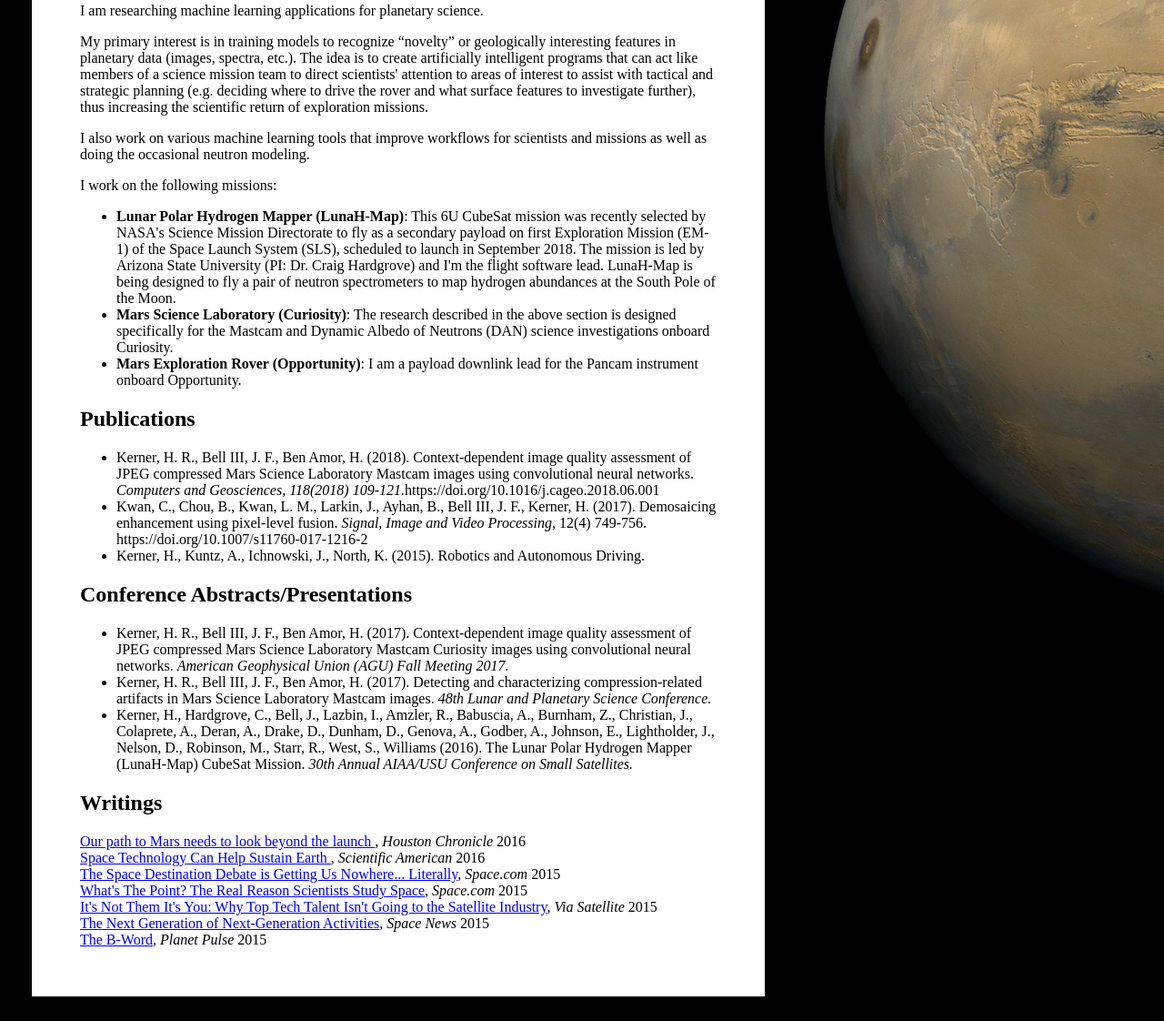
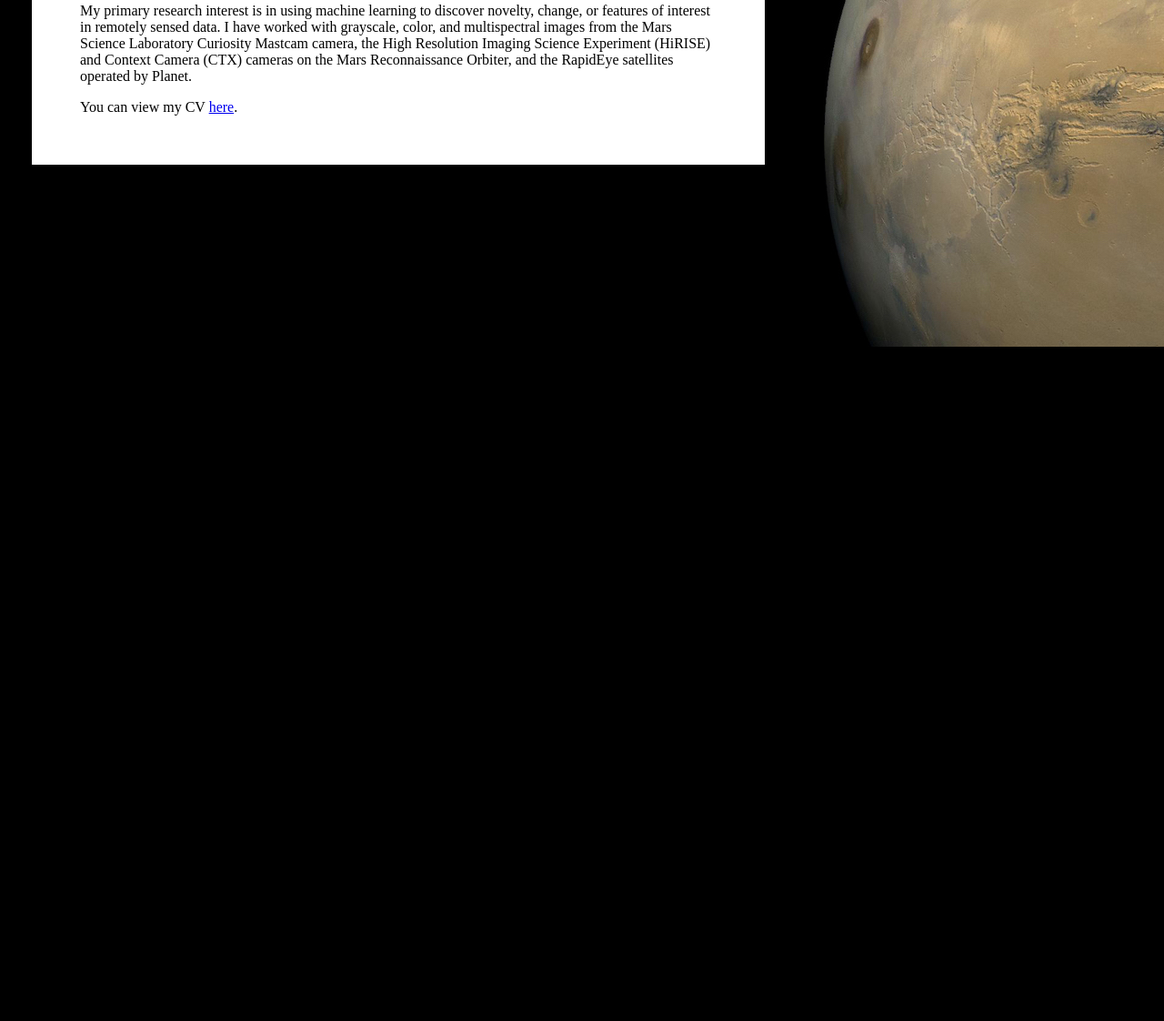
Before and after one commit to hannah-rae/oldwebsite.github.io, a plain HTML site: page index.html in a window 1280 px wide. Shown: the part 419-1541 px from the top of the page at 91% size. After the commit the page ends 800 px from the top, so only its background shows below. Drawn offline with Linux system fonts and the light colour scheme; a web font is replaced by a local one.

Commit message:
Cleaned up old things and added CV link.

```diff
--- a/index.html
+++ b/index.html
@@ -88,56 +88,9 @@
 
 <h2>Research</h2>
 
-<p>I am researching machine learning applications for planetary science. </p>
+<p>My primary research interest is in using machine learning to discover novelty, change, or features of interest in remotely sensed data. I have worked with grayscale, color, and multispectral images from the Mars Science Laboratory Curiosity Mastcam camera, the High Resolution Imaging Science Experiment (HiRISE) and Context Camera (CTX) cameras on the Mars Reconnaissance Orbiter, and the RapidEye satellites operated by Planet.</p>
 
-<p>My primary interest is in training models to recognize “novelty” or geologically interesting features in planetary data (images, spectra, etc.). The idea is to create artificially intelligent programs that can act like members of a science mission team to direct scientists' attention to areas of interest to assist with tactical and strategic planning (e.g. deciding where to drive the rover and what surface features to investigate further), thus increasing the scientific return of exploration missions.</p>
-
-<p>I also work on various machine learning tools that improve workflows for scientists and missions as well as doing the occasional neutron modeling.
-
-<p>I work on the following missions:</p>
-<ul>
-
-	<li><strong>Lunar Polar Hydrogen Mapper (LunaH-Map)</strong>: This 6U CubeSat mission was recently selected by NASA's Science Mission Directorate to fly as a secondary payload on first Exploration Mission (EM-1) of the Space Launch System (SLS), scheduled to launch in September 2018. The mission is led by Arizona State University (PI: Dr. Craig Hardgrove) and I'm the flight software lead. LunaH-Map is being designed to fly a pair of neutron spectrometers to map hydrogen abundances at the South Pole of the Moon.</li>
-
-	<li><strong>Mars Science Laboratory (Curiosity)</strong>: The research described in the above section is designed specifically for the Mastcam and Dynamic Albedo of Neutrons (DAN) science investigations onboard Curiosity.</li>
-
-    <li><strong>Mars Exploration Rover (Opportunity)</strong>: I am a payload downlink lead for the Pancam instrument onboard Opportunity.</li>
-
-</ul>
-
-<!--<h2>Nonprofit</h2>
-
-<p>I am interested in the advancement of space exploration toward permanent off-Earth human settlements through collaboration between space, tech, and private investment.</p>
-<p>I work with the following nonprofits:</p>
-<ul>
-	<li><strong>Space Frontier Foundation</strong>: I currently serve as the Executive Director of this 501(c)3 non-profit whose mission is to enable economic prosperity and a thriving community within the private space industry. The Space Frontier Foundation is an organization of people dedicated to opening the Space Frontier to human settlement as rapidly as possible. Its goals include protecting the Earth's fragile biosphere and creating a freer and more prosperous life for each generation by using the unlimited energy and material resources of space. Its purpose is to unleash the power of free enterprise and lead a united humanity permanently into the Solar System.</li>
-	<li><strong>Students for the Exploration and Development of Space (SEDS)</strong>: I am on the Board of Advisors for SEDS-USA, a 501(c)3 non-profit founded by Peter Diamandis, Bob Richards, and Todd Hawley in 1980 to empower young people to participate and make an impact in space exploration. I served as Chair from 2013-2015.</li>
-</ul>-->
-
-<h2>Publications</h2>
-<ul>
-<li>Kerner, H. R., Bell III, J. F., Ben Amor, H. (2018). Context-dependent image quality assessment of JPEG compressed Mars Science Laboratory Mastcam images using convolutional neural networks.<em> Computers and Geosciences, 118(2018) 109-121.</em>https://doi.org/10.1016/j.cageo.2018.06.001 <br></li>
-<li>Kwan, C., Chou, B., Kwan, L. M., Larkin, J., Ayhan, B., Bell III, J. F., Kerner, H. (2017). Demosaicing enhancement using pixel-level fusion. <em>Signal, Image and Video Processing</em>, 12(4) 749-756. https://doi.org/10.1007/s11760-017-1216-2</li>
-<li>Kerner, H., Kuntz, A., Ichnowski, J., North, K. (2015). Robotics and Autonomous Driving.</li>
-</ul>
-
-<h2>Conference Abstracts/Presentations</h2>
-<ul>
-<li>Kerner, H. R., Bell III, J. F., Ben Amor, H. (2017). Context-dependent image quality assessment of JPEG compressed Mars Science Laboratory Mastcam Curiosity images using convolutional neural networks. <em>American Geophysical Union (AGU) Fall Meeting 2017. </em></li>
-<li>Kerner, H. R., Bell III, J. F., Ben Amor, H. (2017). Detecting and characterizing compression-related artifacts in Mars Science Laboratory Mastcam images. <em>48th Lunar and Planetary Science Conference.</em></li>
-<li>Kerner, H., Hardgrove, C., Bell, J., Lazbin, I., Amzler, R., Babuscia, A., Burnham, Z., Christian, J., Colaprete, A., Deran, A., Drake, D., Dunham, D., Genova, A., Godber, A., Johnson, E., Lightholder, J., Nelson, D., Robinson, M., Starr, R., West, S., Williams (2016). The Lunar Polar Hydrogen Mapper (LunaH-Map) CubeSat Mission. <em>30th Annual AIAA/USU Conference on Small Satellites.</em></li>
-</ul>
-
-<h2>Writings</h2>
-<a href="http://www.chron.com/opinion/outlook/article/Kerner-Our-path-to-Mars-needs-to-look-beyond-the-10631175.php"> Our path to Mars needs to look beyond the launch </a>, <em>Houston Chronicle</em> 2016<br>
-<a href="https://blogs.scientificamerican.com/guest-blog/space-technology-can-help-sustain-earth/"> Space Technology Can Help Sustain Earth </a>, <em>Scientific American</em> 2016<br>
-<a href="http://www.space.com/29659-debating-space-destination-is-grounding-exploration.html"> The Space Destination Debate is Getting Us Nowhere... Literally</a>, <em>Space.com</em> 2015<br>
-<a href="http://www.space.com/30492-what-is-the-point-of-studying-space.html"> What's The Point? The Real Reason Scientists Study Space</a>, <em>Space.com</em> 2015<br>
-<a href="http://interactive.satellitetoday.com/its-not-them-its-you-why-top-tech-talent-isnt-going-to-the-satellite-industry/"> It's Not Them It's You: Why Top Tech Talent Isn't Going to the Satellite Industry</a>, <em>Via Satellite</em> 2015<br>
-<a href="http://spacenews.com/op-ed-the-next-generation-of-next-generation-activities/"> The Next Generation of Next-Generation Activities</a>, <em>Space News</em> 2015<br>
-<a href="https://www.planet.com/pulse/the-b-word/"> The B-Word</a>, <em>Planet Pulse</em> 2015
-
-
+You can view my CV <a href="https://drive.google.com/file/d/1Eu-3pp3g7BJgiGJe6stuoRFmJZeiejFr/view?usp=sharing">here</a>.
 
 </div>
 </body>
```
